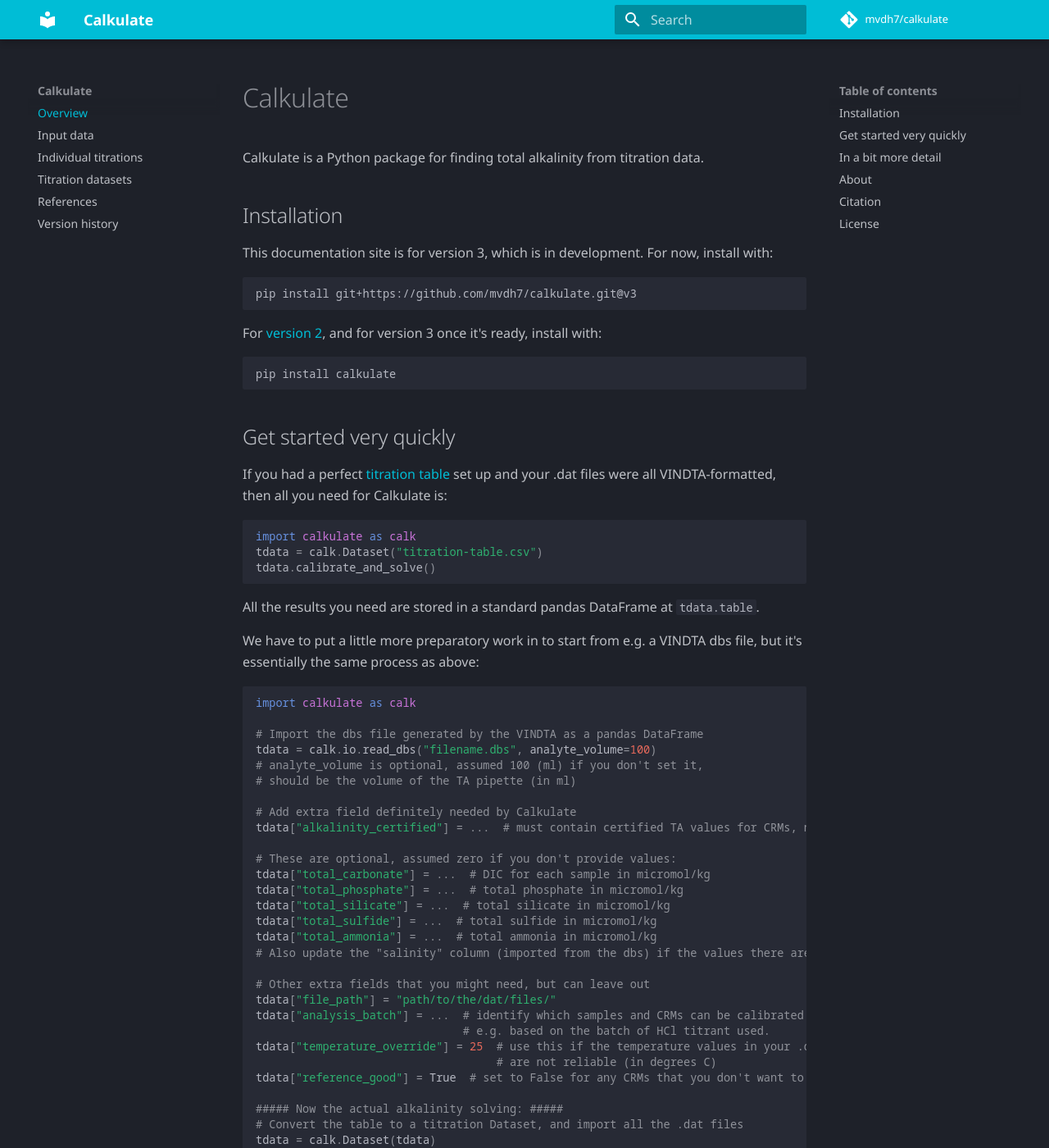
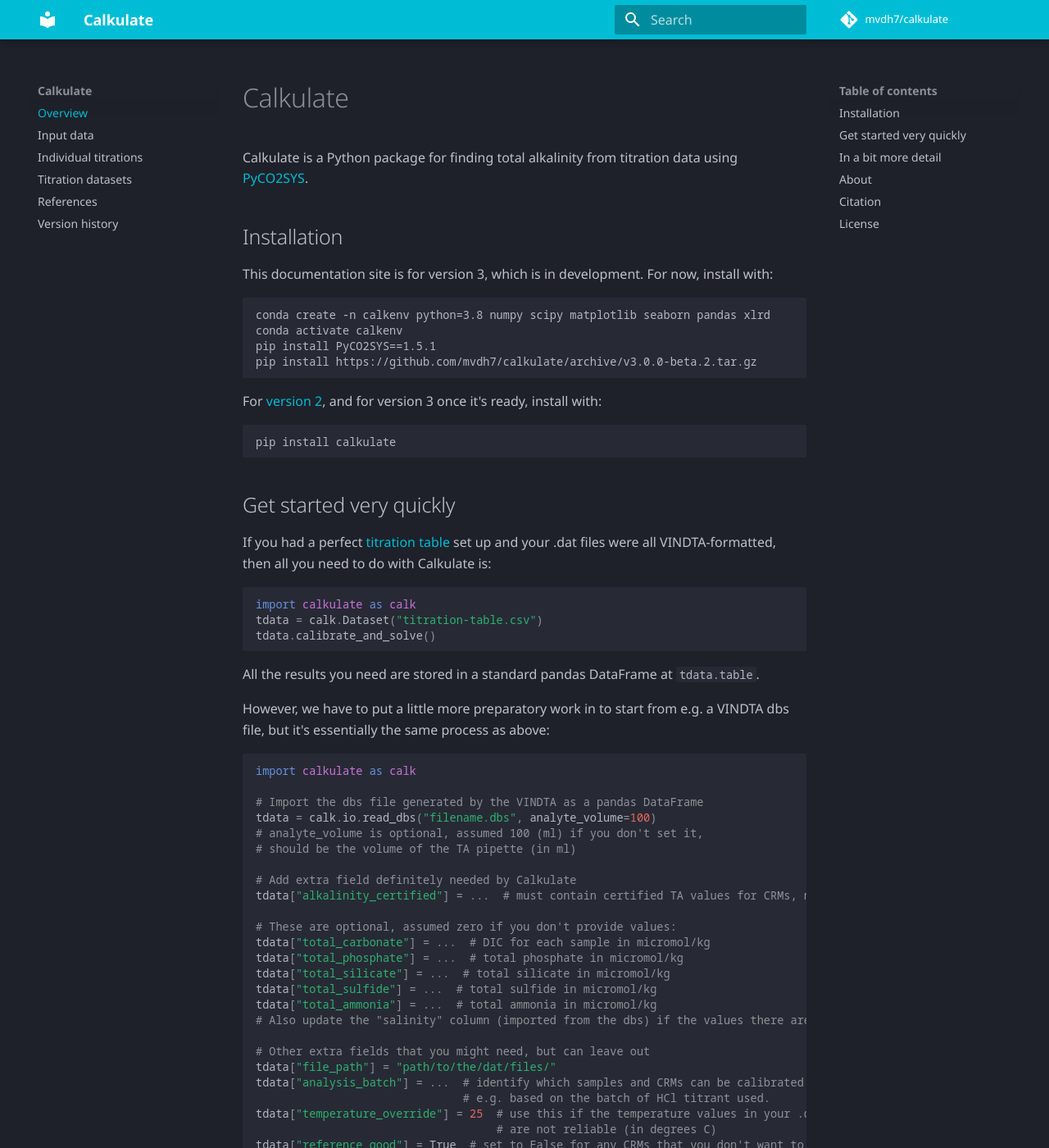
Before and after one commit to mvdh7/calkulate, an MkDocs documentation site: the page built from docs/index.md, in a window 1280 px wide and 1400 px high. Shown: the whole window at 82% size. Built offline with MkDocs 1.6.1 and Material for MkDocs 9.7.7, drawn with Linux system fonts in a browser that asks for light colours; comment, search, counter and statistics services are not loaded.

Commit message:
Add installation instructions

````diff
--- a/docs/index.md
+++ b/docs/index.md
@@ -1,12 +1,15 @@
 # Calkulate
 
-Calkulate is a Python package for finding total alkalinity from titration data.
+Calkulate is a Python package for finding total alkalinity from titration data using [PyCO2SYS](https://pyco2sys.rtfd.io).
 
 ## Installation
 
 This documentation site is for version 3, which is in development.  For now, install with:
 
-    pip install git+https://github.com/mvdh7/calkulate.git@v3
+    conda create -n calkenv python=3.8 numpy scipy matplotlib seaborn pandas xlrd
+    conda activate calkenv
+    pip install PyCO2SYS==1.5.1
+    pip install https://github.com/mvdh7/calkulate/archive/v3.0.0-beta.2.tar.gz
 
 For [version 2](https://calkulate.readthedocs.io/en/latest/), and for version 3 once it's ready, install with:
 
@@ -14,7 +17,7 @@
 
 ## Get started very quickly
 
-If you had a perfect [titration table](../inputs/#the-titration-table) set up and your .dat files were all VINDTA-formatted, then all you need for Calkulate is:
+If you had a perfect [titration table](../inputs/#the-titration-table) set up and your .dat files were all VINDTA-formatted, then all you need to do with Calkulate is:
 
 ```python
 import calkulate as calk
@@ -24,7 +27,7 @@
 
 All the results you need are stored in a standard pandas DataFrame at `tdata.table`.
 
-We have to put a little more preparatory work in to start from e.g. a VINDTA dbs file, but it's essentially the same process as above:
+However, we have to put a little more preparatory work in to start from e.g. a VINDTA dbs file, but it's essentially the same process as above:
 
 ```python
 import calkulate as calk
````
